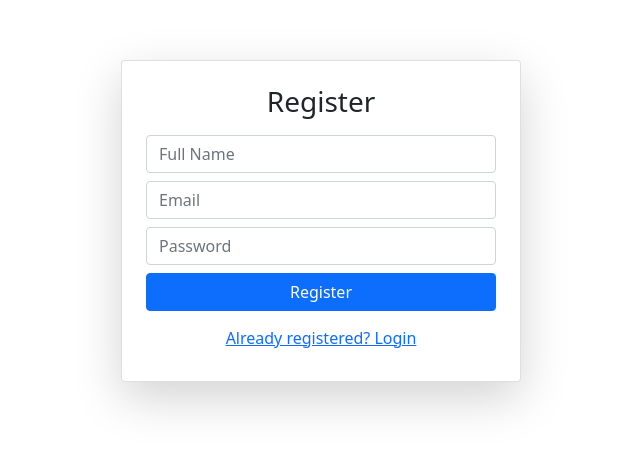
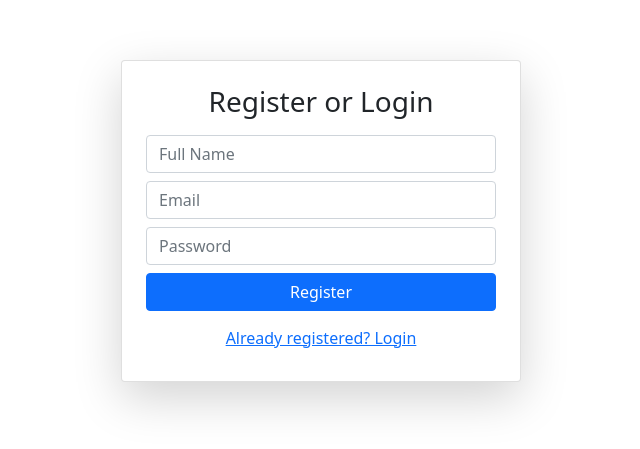
Before and after one commit to Nuha707/LOGIN, a plain HTML site: page index.html in a window 1280 px wide. Shown: the part 179-628 px from the top of the page, without its empty margins (319-959 px from the left). Drawn offline with nearby package versions, Linux system fonts and the light colour scheme.

Commit message:
Updated index.html

```diff
--- a/index.html
+++ b/index.html
@@ -10,7 +10,7 @@
     <div class="container text-center">
         <div id="alert-box"></div>
         <div class="card p-4 shadow-lg" style="max-width: 400px; margin: auto;">
-            <h3 id="form-title">Register</h3>
+            <h3 id="form-title">Register or Login</h3>
             <form id="register-form">
                 <input type="text" id="fullname" class="form-control my-2" placeholder="Full Name" required>
                 <input type="email" id="email" class="form-control my-2" placeholder="Email" required>
```
